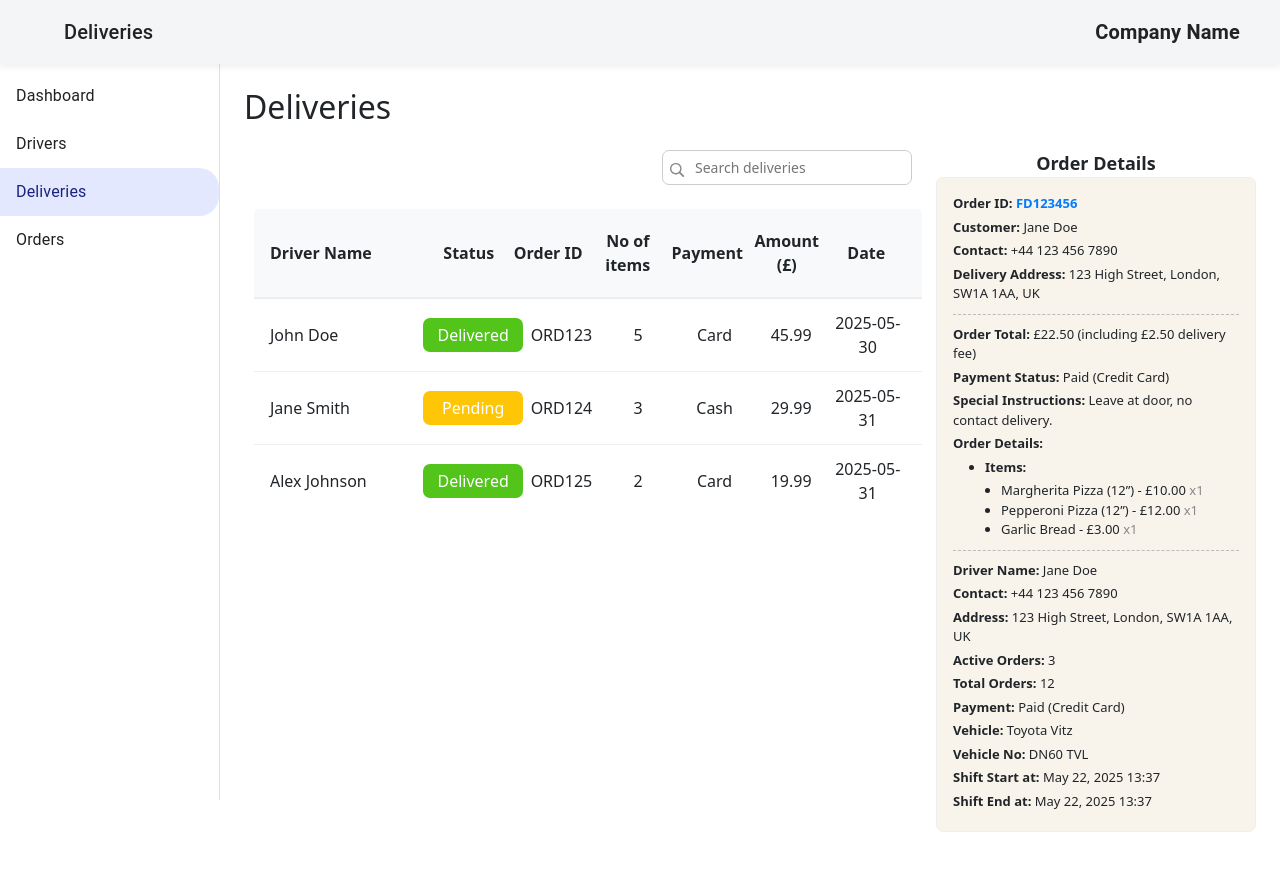
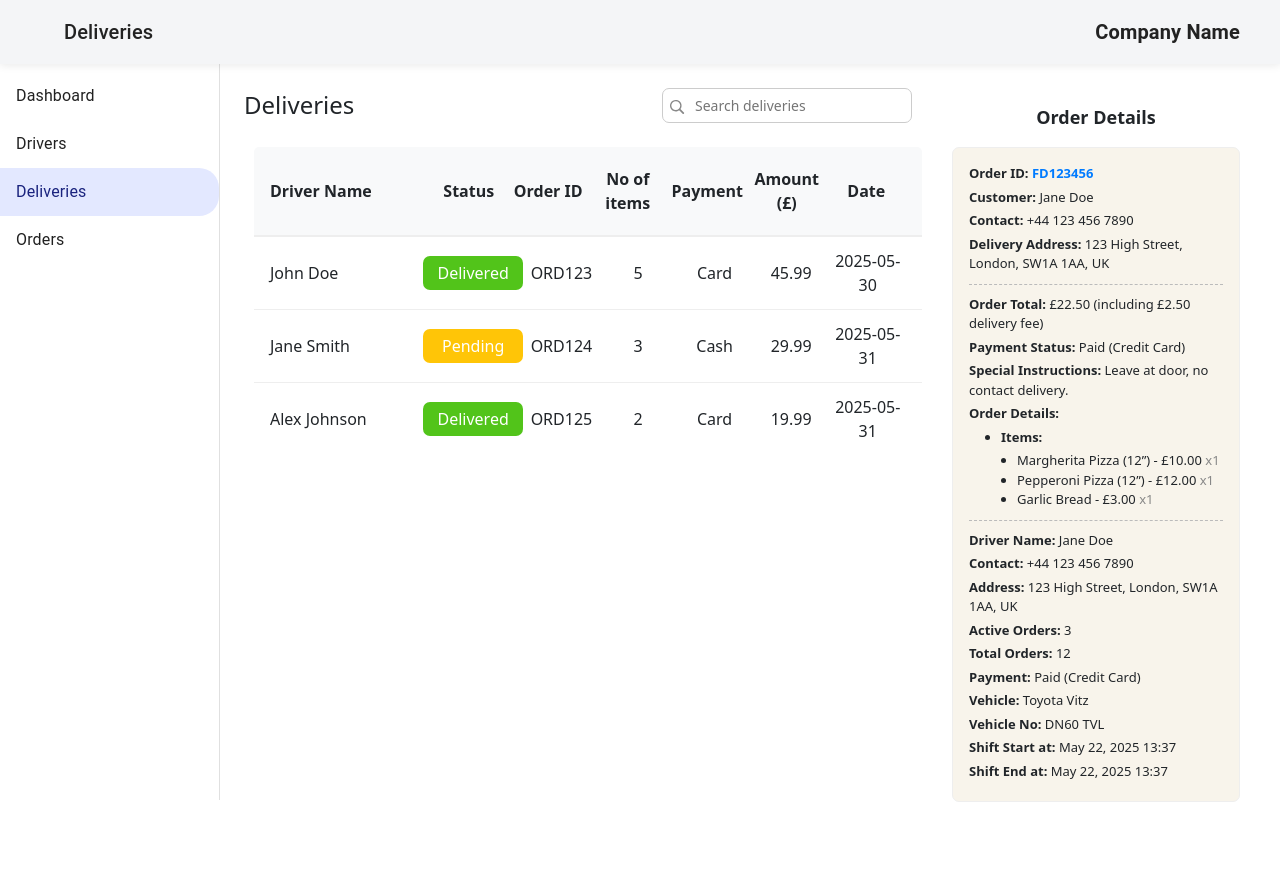
Before and after one commit to kasun-chamara/Dispatch-dashboard, a React (Vite) app: page /deliveries in a window 1280 px wide. Built offline with nearby package versions, Linux system fonts and the light colour scheme; some icons are missing.

Commit message:
Update Delieries part

```diff
--- a/src/components/DeliveriesSummery.jsx
+++ b/src/components/DeliveriesSummery.jsx
@@ -7,10 +7,16 @@ const DeliveriesSummery = () => (
       maxWidth: 320,
       width: '100%',
       flex: '0 0 320px',
+      minHeight: 575,
+      background: '#fff',
+      borderRadius: 5,
+      padding: 16,
+      display: 'flex',
+      flexDirection: 'column',
       boxSizing: 'border-box'
     }}
   >
-    <div style={{ fontWeight: 700, fontSize: 18, marginBottom: 0, textAlign: 'center' }}>
+    <div style={{ fontWeight: 700, fontSize: 18, marginBottom: 10, textAlign: 'center' }}>
       Order Details
     </div>
     <div
@@ -22,7 +28,8 @@ const DeliveriesSummery = () => (
         background: '#F8F4EB',
         fontSize: 13,
         width: '100%',
-        boxSizing: 'border-box'
+        boxSizing: 'border-box',
+        marginTop: 6,
       }}
     >
       <div style={{ display: 'flex', justifyContent: 'space-between', marginBottom: 4, fontWeight: 600 }}>
--- a/src/pages/Deliveries.jsx
+++ b/src/pages/Deliveries.jsx
@@ -4,12 +4,11 @@ import DeliveriesSummery from '../components/DeliveriesSummery';
 
 const Deliveries = () => (
   <div>
-    {/* Page heading only */}
-    <h2 style={{ marginBottom: 24 }}>Deliveries</h2>
-    <div style={{ display: 'flex', gap: 24, alignItems: 'flex-start' }}>
+    <div style={{ display: 'flex', gap: 0, alignItems: 'flex-start' }}>
       <div style={{ flex: 1 }}>
-        {/* Search bar at the top right of the table */}
-        <div style={{ display: 'flex', justifyContent: 'flex-end', marginBottom: 12 }}>
+        {/* Heading and search bar in the same row, INSIDE the table container */}
+        <div style={{ display: 'flex', alignItems: 'center', marginBottom: 12 }}>
+          <h4 style={{ margin: 0, flex: 1 }}>Deliveries</h4>
           <div style={{ position: 'relative', width: 250 }}>
             <span
               style={{
@@ -41,7 +40,9 @@ const Deliveries = () => (
         </div>
         <DeliveriesTable />
       </div>
-      <DeliveriesSummery />
+      <div style={{ marginLeft: 24 }}>
+        <DeliveriesSummery />
+      </div>
     </div>
   </div>
 );
```
